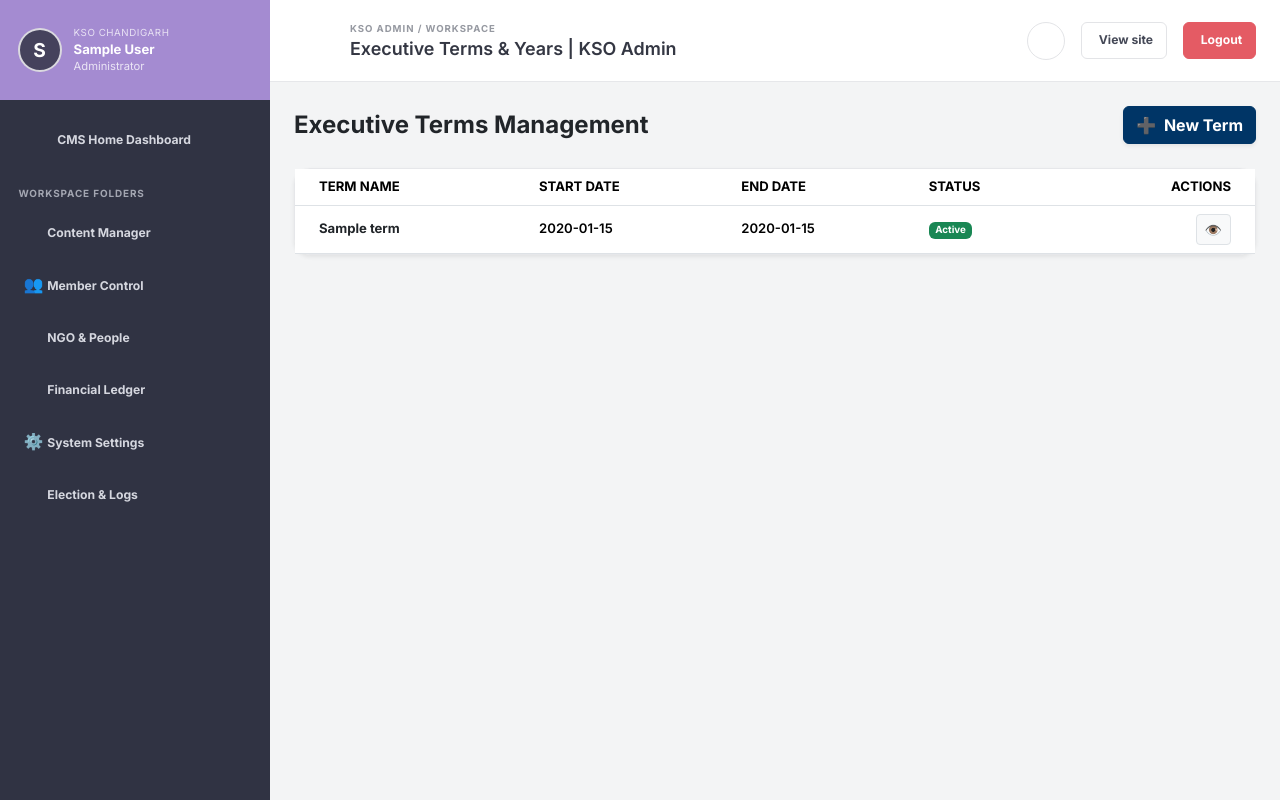
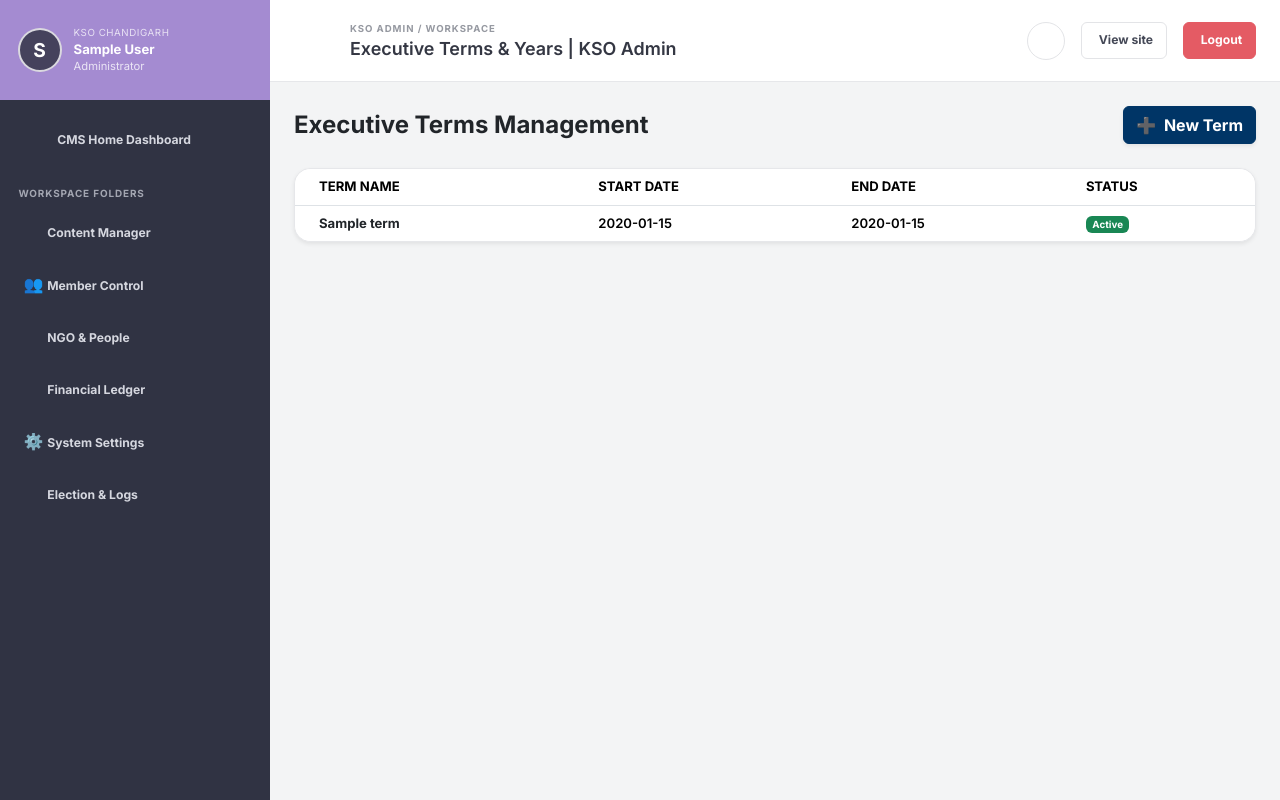
Before and after one commit to Lungouhen/KUKI-STUDENTS-ORG-CHANDIGARH, a Laravel app: page /admin/terms in a window 1280 px wide. Run offline with Laravel 12, Linux system fonts and the light colour scheme; a user stored in the database is signed in; data comes from the database, SQL or seed files in the repository; tables that the repository leaves empty hold one stand-in row (values such as "Sample post").

Commit message:
Upgrade admin executive terms page
Co-authored-by: Lungouhen <191935306+Lungouhen@users.noreply.github.com>

```diff
--- /dev/null
+++ b/public/css/pages/admin-terms.css
@@ -0,0 +1,27 @@
+.admin-terms-page .card,
+.admin-terms-page .modal-content {
+    border-radius: 1rem !important;
+}
+
+.admin-terms-page .table-responsive {
+    border-radius: 1rem;
+}
+
+.admin-terms-page .table {
+    min-width: 560px;
+}
+
+.admin-terms-page button:focus-visible,
+.admin-terms-page a:focus-visible,
+.admin-terms-page input:focus-visible {
+    outline: 3px solid #ffbf00;
+    outline-offset: 3px;
+}
+
+@media (max-width: 575.98px) {
+    .admin-terms-page > .d-flex {
+        align-items: flex-start !important;
+        flex-direction: column;
+        gap: 0.75rem;
+    }
+}
--- /dev/null
+++ b/public/js/pages/admin-terms.js
@@ -0,0 +1,20 @@
+(() => {
+    const modal = document.getElementById('addTermModal');
+
+    if (modal?.dataset.reopenOnError === 'true' && window.bootstrap?.Modal) {
+        window.bootstrap.Modal.getOrCreateInstance(modal).show();
+    }
+
+    const form = document.getElementById('createTermForm');
+    form?.addEventListener('submit', () => {
+        const button = form.querySelector('button[type="submit"]');
+
+        if (!button || !form.reportValidity()) {
+            return;
+        }
+
+        button.disabled = true;
+        button.setAttribute('aria-busy', 'true');
+        button.textContent = 'Saving term…';
+    });
+})();
--- a/resources/views/admin/terms/index.blade.php
+++ b/resources/views/admin/terms/index.blade.php
@@ -4,10 +4,25 @@
 
 @section('content')
 
+<div class="admin-terms-page">
+@if(session('success'))
+    <div class="alert alert-success rounded-4 small" role="status" aria-live="polite">{{ session('success') }}</div>
+@endif
+@if($errors->any())
+    <div class="alert alert-danger rounded-4 small" role="alert" aria-labelledby="termErrorsHeading">
+        <h2 id="termErrorsHeading" class="h6 fw-bold">Review the executive term details</h2>
+        <ul class="mb-0">
+            @foreach($errors->all() as $error)
+                <li>{{ $error }}</li>
+            @endforeach
+        </ul>
+    </div>
+@endif
+
 <div class="d-flex justify-content-between align-items-center mb-4">
-    <h4 class="fw-bold text-dark mb-0">Executive Terms Management</h4>
+    <h1 class="h4 fw-bold text-dark mb-0">Executive Terms Management</h1>
     <button type="button" class="btn btn-primary shadow-sm" data-bs-toggle="modal" data-bs-target="#addTermModal">
-        <i class="fa-solid fa-plus me-1"></i> New Term
+        <i class="fa-solid fa-plus me-1" aria-hidden="true"></i> New Term
     </button>
 </div>
 
@@ -15,17 +30,17 @@
     <div class="card-body p-0">
         <div class="table-responsive">
             <table class="table table-hover align-middle mb-0">
+                <caption class="visually-hidden">Executive terms and active status</caption>
                 <thead class="bg-light text-muted extra-small text-uppercase">
                     <tr>
-                        <th class="ps-4">Term Name</th>
-                        <th>Start Date</th>
-                        <th>End Date</th>
-                        <th>Status</th>
-                        <th class="text-end pe-4">Actions</th>
+                        <th scope="col" class="ps-4">Term Name</th>
+                        <th scope="col">Start Date</th>
+                        <th scope="col">End Date</th>
+                        <th scope="col">Status</th>
                     </tr>
                 </thead>
                 <tbody>
-                    @foreach($terms as $t)
+                    @forelse($terms as $t)
                         <tr class="extra-small">
                             <td class="ps-4 fw-bold text-dark">{{ $t->name }}</td>
                             <td>{{ $t->start_date }}</td>
@@ -35,11 +50,10 @@
                                     {{ $t->is_active ? 'Active' : 'Past' }}
                                 </span>
                             </td>
-                            <td class="text-end pe-4">
-                                <button class="btn btn-sm btn-light border"><i class="fa-solid fa-eye"></i></button>
-                            </td>
                         </tr>
-                    @endforeach
+                    @empty
+                        <tr><td colspan="4" class="text-center text-muted py-4">No executive terms have been defined.</td></tr>
+                    @endforelse
                 </tbody>
             </table>
         </div>
@@ -47,28 +61,28 @@
 </div>
 
 <!-- Add Term Modal -->
-<div class="modal fade" id="addTermModal" tabindex="-1">
-    <div class="modal-dialog">
+<div class="modal fade" id="addTermModal" tabindex="-1" aria-labelledby="addTermModalTitle" data-reopen-on-error="{{ $errors->any() ? 'true' : 'false' }}">
+    <div class="modal-dialog modal-dialog-centered">
         <div class="modal-content rounded-4 border-0">
             <div class="modal-header">
-                <h5 class="fw-bold">Define Executive Term</h5>
-                <button type="button" class="btn-close" data-bs-dismiss="modal"></button>
+                <h2 class="h5 fw-bold" id="addTermModalTitle">Define Executive Term</h2>
+                <button type="button" class="btn-close" data-bs-dismiss="modal" aria-label="Close executive term form"></button>
             </div>
-            <form action="{{ route('admin.terms.store') }}" method="POST">
+            <form action="{{ route('admin.terms.store') }}" method="POST" id="createTermForm">
                 @csrf
                 <div class="modal-body">
                     <div class="mb-3">
-                        <label class="form-label extra-small fw-bold">Term Label (e.g. 2026-2027)</label>
-                        <input type="text" name="name" class="form-control" required>
+                        <label for="termName" class="form-label extra-small fw-bold">Term Label (e.g. 2026-2027)</label>
+                        <input id="termName" type="text" name="name" class="form-control" value="{{ old('name') }}" required>
                     </div>
                     <div class="row g-3">
                         <div class="col-6">
-                            <label class="form-label extra-small fw-bold">Start Date</label>
-                            <input type="date" name="start_date" class="form-control" required>
+                            <label for="termStartDate" class="form-label extra-small fw-bold">Start Date</label>
+                            <input id="termStartDate" type="date" name="start_date" class="form-control" value="{{ old('start_date') }}" required>
                         </div>
                         <div class="col-6">
-                            <label class="form-label extra-small fw-bold">End Date</label>
-                            <input type="date" name="end_date" class="form-control" required>
+                            <label for="termEndDate" class="form-label extra-small fw-bold">End Date</label>
+                            <input id="termEndDate" type="date" name="end_date" class="form-control" value="{{ old('end_date') }}" required>
                         </div>
                     </div>
                 </div>
@@ -80,4 +94,5 @@
     </div>
 </div>
 
+</div>
 @endsection
--- a/resources/views/layouts/admin.blade.php
+++ b/resources/views/layouts/admin.blade.php
@@ -62,6 +62,9 @@
     @endif
     @if(request()->routeIs('admin.audit.index'))
         <link href="{{ asset('css/pages/admin-audit.css') }}" rel="stylesheet">
+    @endif
+    @if(request()->routeIs('admin.terms.index'))
+        <link href="{{ asset('css/pages/admin-terms.css') }}" rel="stylesheet">
     @endif
     @if(request()->routeIs('admin.elections.index'))
         <link href="{{ asset('css/pages/admin-elections.css') }}" rel="stylesheet">
@@ -496,6 +499,9 @@
     @if(request()->routeIs('admin.audit.index'))
         <script src="{{ asset('js/pages/admin-audit.js') }}" defer></script>
     @endif
+    @if(request()->routeIs('admin.terms.index'))
+        <script src="{{ asset('js/pages/admin-terms.js') }}" defer></script>
+    @endif
     @if(request()->routeIs('admin.elections.index'))
         <script src="{{ asset('js/pages/admin-elections.js') }}" defer></script>
     @endif
```
Also changed, not shown: tests/Feature/AdminTermsPageTest.php (added, +40 -0 lines).
